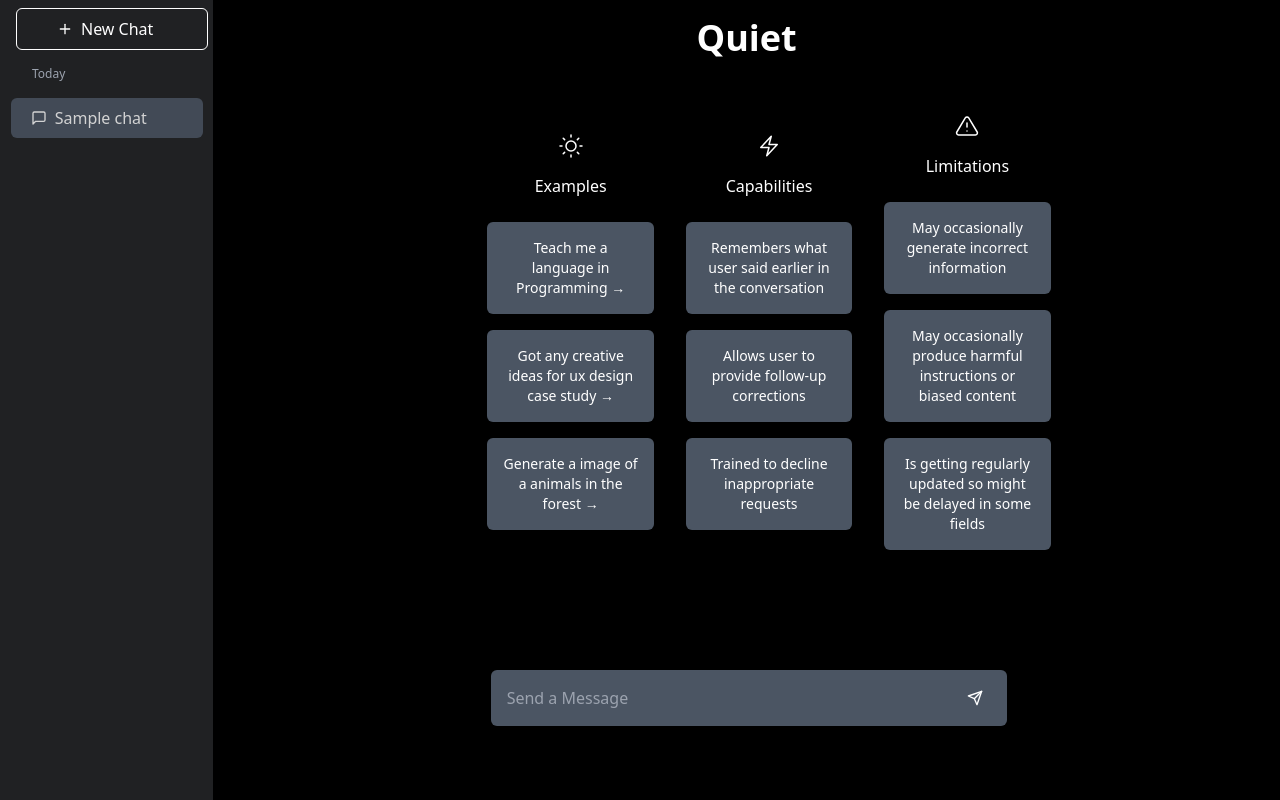
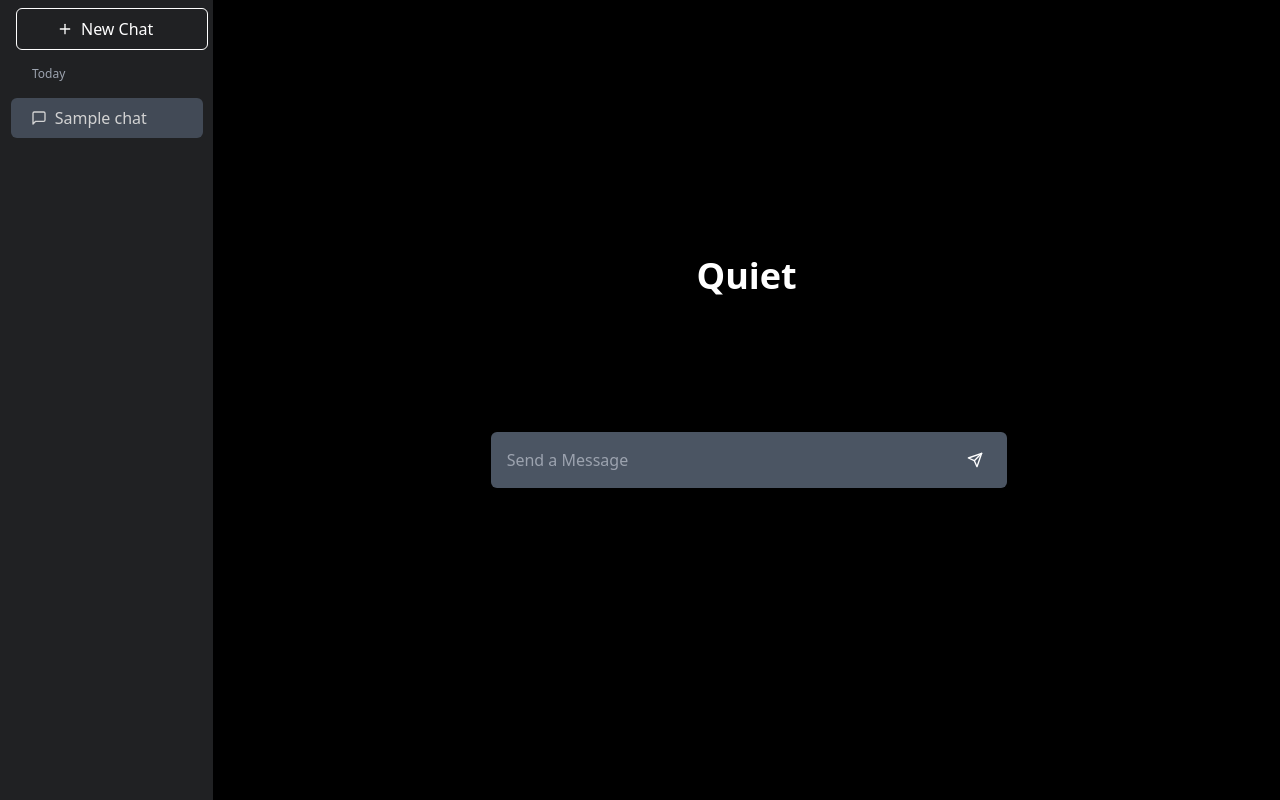
Before and after one commit to mukund47/Quiet, a Python web app: template templates/index.html in a window 1280 px wide. Run offline with Jinja, Linux system fonts and the light colour scheme; the template is opened without the code that fills it: most values are stand-ins (such as "Sample title", 1, 10 or a date in 2020); style sheets or scripts are compiled from the project's sources.

Commit message:
Update index.html

```diff
--- a/templates/index.html
+++ b/templates/index.html
@@ -52,65 +52,6 @@
             <div class="text-center w-full text-4xl font-bold my-10">
                 Quiet
             </div>
-            <div class="itemsrow flex py-4 w-[43vw] justify-around">
-                <div class="examples flex flex-col justify-center items-center">
-                    <svg stroke="currentColor" fill="none" stroke-width="1.5" viewBox="0 0 24 24" stroke-linecap="round"
-                        stroke-linejoin="round" class="h-6 w-6" height="1em" width="1em"
-                        xmlns="http://www.w3.org/2000/svg">
-                        <circle cx="12" cy="12" r="5"></circle>
-                        <line x1="12" y1="1" x2="12" y2="3"></line>
-                        <line x1="12" y1="21" x2="12" y2="23"></line>
-                        <line x1="4.22" y1="4.22" x2="5.64" y2="5.64"></line>
-                        <line x1="18.36" y1="18.36" x2="19.78" y2="19.78"></line>
-                        <line x1="1" y1="12" x2="3" y2="12"></line>
-                        <line x1="21" y1="12" x2="23" y2="12"></line>
-                        <line x1="4.22" y1="19.78" x2="5.64" y2="18.36"></line>
-                        <line x1="18.36" y1="5.64" x2="19.78" y2="4.22"></line>
-                    </svg>
-                    <div class="py-4">Examples</div>
-                    <button
-                        class="bg-gray-600 w-[13vw] text-sm hover:bg-gray-700 py-4 px-4 mx-4  my-2 rounded-md">Teach me a language in Programming →</button>
-                    <button class="bg-gray-600 w-[13vw] text-sm hover:bg-gray-700 py-4 px-4 mx-4  my-2 rounded-md">Got
-                        any creative ideas for ux design case study →</button>
-                    <button class="bg-gray-600 w-[13vw] text-sm hover:bg-gray-700 py-4 px-4 mx-4  my-2 rounded-md">Generate a image of a animals in the forest →</button>
-                </div>
-                <div class="cap flex flex-col justify-center items-center">
-                    <svg xmlns="http://www.w3.org/2000/svg" fill="none" viewBox="0 0 24 24" stroke-width="1.5"
-                        stroke="currentColor" aria-hidden="true" class="h-6 w-6">
-                        <path stroke-linecap="round" stroke-linejoin="round"
-                            d="M3.75 13.5l10.5-11.25L12 10.5h8.25L9.75 21.75 12 13.5H3.75z"></path>
-                    </svg>
-                    <div class="py-4">Capabilities</div>
-                    <button
-                        class="bg-gray-600 w-[13vw] text-sm hover:bg-gray-700 py-4 px-4 mx-4  my-2 rounded-md">Remembers
-                        what user said earlier in the conversation</button>
-                    <button
-                        class="bg-gray-600 w-[13vw] text-sm hover:bg-gray-700 py-4 px-4 mx-4  my-2 rounded-md">Allows
-                        user to provide follow-up corrections</button>
-                    <button
-                        class="bg-gray-600 w-[13vw] text-sm hover:bg-gray-700 py-4 px-4 mx-4  my-2 rounded-md">Trained
-                        to decline inappropriate requests</button>
-                </div>
-
-                <div class="lim flex flex-col justify-center items-center">
-                    <svg stroke="currentColor" fill="none" stroke-width="1.5" viewBox="0 0 24 24" stroke-linecap="round"
-                        stroke-linejoin="round" class="h-6 w-6" height="1em" width="1em"
-                        xmlns="http://www.w3.org/2000/svg">
-                        <path
-                            d="M10.29 3.86L1.82 18a2 2 0 0 0 1.71 3h16.94a2 2 0 0 0 1.71-3L13.71 3.86a2 2 0 0 0-3.42 0z">
-                        </path>
-                        <line x1="12" y1="9" x2="12" y2="13"></line>
-                        <line x1="12" y1="17" x2="12.01" y2="17"></line>
-                    </svg>
-                    <div class="py-4">Limitations</div>
-                    <button class="bg-gray-600 w-[13vw] text-sm hover:bg-gray-700 py-4 px-4 mx-4  my-2 rounded-md"> May
-                        occasionally generate incorrect information</button>
-                    <button class="bg-gray-600 w-[13vw] text-sm hover:bg-gray-700 py-4 px-4 mx-4  my-2 rounded-md">May
-                        occasionally produce harmful instructions or biased content</button>
-                    <button
-                        class="bg-gray-600 w-[13vw] text-sm hover:bg-gray-700 py-4 px-4 mx-4  my-2 rounded-md"> Is getting regularly updated so might be delayed in some fields</button>
-                </div>
-            </div>
 
             <div class="input w-full text-center my-24 flex items-center justify-center flex-col">
                 <div class="buttonsvg pl-16 w-[50vw] flex">
@@ -127,7 +68,10 @@
                     </button>
                 </div>
 
-        </div>
+
+
+
+
 
         <div class="right2 w-full flex flex-col items-center h-fit">
             <div class="box1 m-auto py-7 flex justify-start w-[40vw] items-center space-x-6">
```
